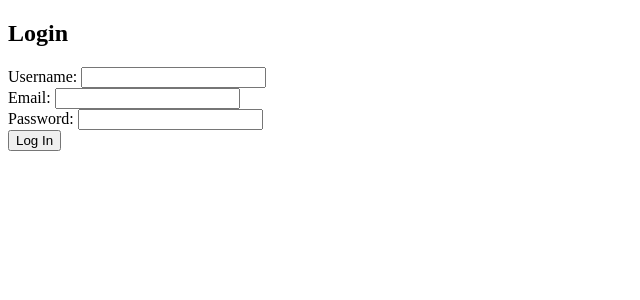
After one commit to nickwinsley/SentimentAnalyzer, a Flask app: page /login in a window 1280 px wide. The commit adds this page. Shown: the top 300 px of the page, without its empty margins (0-640 px from the left). Run offline with Flask 3, Linux system fonts and the light colour scheme.

Commit message:
Implement user authorization and SQLite database integration with FlaskSQLAlchemy and Flask-Login

```diff
--- a/src/app.py
+++ b/src/app.py
@@ -1,7 +1,60 @@
-from flask import Flask, render_template, request, redirect, url_for
+from flask import Flask, render_template, request, redirect, url_for, Blueprint
 import joblib
+from flask_sqlalchemy import SQLAlchemy
+from datetime import datetime
+from flask_login import LoginManager, current_user, UserMixin
+from werkzeug.security import generate_password_hash, check_password_hash
 
 app = Flask(__name__)
+
+auth = Blueprint('auth', __name__)
+
+app.config['SQLALCHEMY_DATABASE_URI'] = 'sqlite:////app/data/data.db'
+app.config['SQLALCHEMY_TRACK_MODIFICATIONS'] = False
+app.config['SQLALCHEMY_BINDS'] = {
+    'users': 'sqlite:////app/data/users.db',
+    'records': 'sqlite:////app/data/records.db'
+}
+
+db = SQLAlchemy(app)
+
+login_manager = LoginManager()
+login_manager.login_view = 'auth.login'
+login_manager.init_app(app)
+
+def queryRecord(idNum):
+    data = Query.query.filter_by(user_id = idNum).with_entities(Query.message, Query.sentiment, Query.timestamp).all()
+
+    results = [sql_to_dict(row) for row in data]
+
+    return (results[-5:])
+
+def sql_to_dict(row):
+    return row._asdict()
+
+class Query(db.Model):
+
+    __bind_key__ = 'records'
+
+    id = db.Column(db.Integer, primary_key = True)
+    user_id = db.Column(db.Integer, nullable = False)
+    message = db.Column(db.Text, nullable = False)
+    sentiment = db.Column(db.Text, nullable = False)
+    user_id = db.Column(db.Integer, unique = True)
+    timestamp = db.Column(db.DateTime, default = datetime.utcnow)
+
+class User(db.Model, UserMixin):
+
+    __bind_key__ = 'users'
+
+    id = db.Column(db.Integer, primary_key = True)
+    email = db.Column(db.String(50), unique = True)
+    password = db.Column(db.String(50))
+    name = db.Column(db.String(50))
+
+@login_manager.user_loader
+def load_user(user_id):
+    return User.query.get(int(user_id))
 
 def PredictSentiment(input):
     model = joblib.load('sentiment.joblib')
@@ -10,13 +63,21 @@ def PredictSentiment(input):
 
     res = "Negative" if response == 0 else "Positive"
 
-    return (res)
+    record = Query(message = input, sentiment = res, user_id = current_user.get_id())
 
-results = {}
+    db.session.add(record)
+
+    db.session.commit()
+
+    return record
 
 @app.route('/')
+def start():
+    return redirect(url_for('auth.signup'))
+
+@app.route('/main')
 def setUp():
-    return render_template('form.html', results = results)
+    return render_template('form.html', result = queryRecord(idNum = current_user.get_id()))
 
 @app.route('/process', methods = ['POST'])
 def process():
@@ -27,11 +88,62 @@ def process():
 
         response = PredictSentiment(input)
 
-        results[input] = response
+        results = queryRecord(idNum = current_user.get_id())
 
-        return render_template('results.html', original = input, result = response)
+        return render_template('results.html', result = response)
 
-    return redirect(url_for(setUp))
+    return redirect(url_for('setUp'))
+
+@auth.route('/signup')
+def signup():
+    return render_template('signup.html')
+
+@auth.route('/login')
+def login():
+    return render_template('login.html')
+
+@auth.route('/login', methods = ["POST"])
+def login_post():
+    email = request.form.get('email')
+    name = request.form.get('name')
+    password = request.form.get('password')
+
+    user = User.query.filter_by(email = email).first()
+
+    if (not user):
+        return redirect(url_for('auth.signup'))
+
+    password_hash = user.password
+
+    if (not check_password_hash(password_hash, password)):
+        return redirect(url_for('auth.login'))
+
+    return redirect(url_for('setUp'))
+
+@auth.route('/signup', methods = ["POST"])
+def signup_post():
+    email = request.form.get('email')
+    name = request.form.get('name')
+    password = request.form.get('password')
+
+    user = User.query.filter_by(email = email).first()
+
+    if user:
+        return redirect(url_for('auth.login'))
+
+    new_user = User(email = email, name = name, password = generate_password_hash(password))
+
+    db.session.add(new_user)
+
+    db.session.commit()
+
+    return redirect(url_for('setUp'))
 
 if (__name__ == '__main__'):
+
+    app.register_blueprint(auth)
+
+    with app.app_context():
+        db.create_all()
+
     app.run(host = "0.0.0.0", port = 8080)
--- a/src/requirements.txt
+++ b/src/requirements.txt
@@ -1,6 +1,9 @@
 Flask==3.1.2
+Flask_Login==0.6.3
+flask_sqlalchemy==3.1.1
 joblib==1.5.3
 numpy==2.4.0
 pandas==2.3.3
 scikit_learn==1.8.0
 tensorflow_datasets==4.9.9
+Werkzeug==3.1.4
--- /dev/null
+++ b/src/templates/login.html
@@ -0,0 +1,29 @@
+<!DOCTYPE html>
+<html>
+<head>
+    <title>Login Page</title>
+</head>
+<body>
+    <div class="login-container">
+        <h2>Login</h2>
+        <form method="POST" action="{{ url_for('auth.login') }}">
+            <div class="form-group">
+                <label for="name">Username:</label>
+                <input type="text" id="name" name="name" required>
+            </div>
+	    <div class = "form-group">
+		<label for="email">Email:</label>
+		<input type="text" id="email" name="email" required>
+	    </div>
+            <div class="form-group">
+                <label for="password">Password:</label>
+                <input type="password" id="password" name="password" required>
+            </div>
+            <button type="submit">Log In</button>
+        </form>
+        {% if error %}
+            <p class="error"><strong>Error:</strong> {{ error }}</p>
+        {% endif %}
+    </div>
+</body>
+</html>
```
Also changed, not shown: src/templates/form.html (+4 -3 lines), src/templates/signup.html (added, +32 -0 lines), data/data.db (added), data/records.db (added), data/users.db (added), src/instance/queries.db (added).
